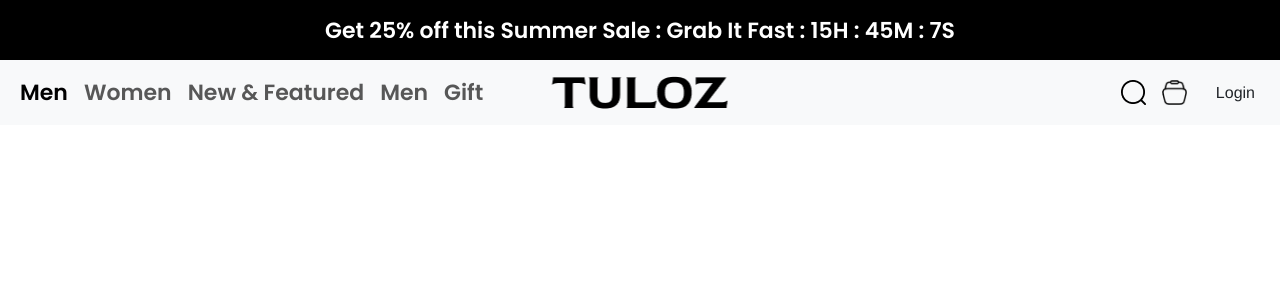
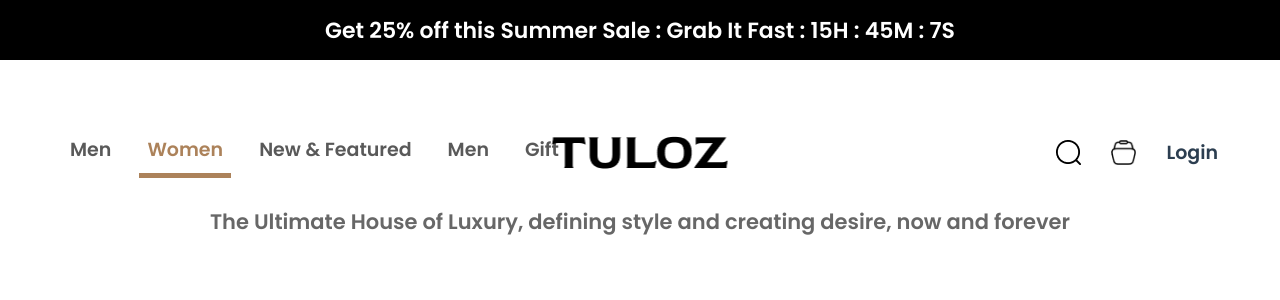
Before and after one commit to cjuxdev/product-listing-app, a Vue app: page / in a window 1280 px wide. Shown: the top 300 px of the page. Built offline with nearby package versions, Linux system fonts and the light colour scheme.

Commit message:
styled the nav and sub-title area

```diff
--- a/src/components/NavBar.vue
+++ b/src/components/NavBar.vue
@@ -1,6 +1,6 @@
 <template>
   <div>
-    <nav class="navbar navbar-expand-lg navbar-light bg-light">
+    <nav class="navbar navbar-expand-lg navbar-light">
       <div
         class="container-fluid d-flex justify-content-between align-items-center"
       >
@@ -20,10 +20,10 @@
         <div class="collapse navbar-collapse" id="navbarNav">
           <ul class="navbar-nav">
             <li class="nav-item">
-              <a class="nav-link active" aria-current="page" href="#">Men</a>
+              <a class="nav-link" aria-current="page" href="#">Men</a>
             </li>
             <li class="nav-item">
-              <a class="nav-link" href="#">Women</a>
+              <a class="nav-link active" href="#">Women</a>
             </li>
             <li class="nav-item">
               <a class="nav-link" href="#">New & Featured</a>
@@ -46,17 +46,23 @@
         </a>
 
         <!-- Right side: Search icon, Cart icon, Login button -->
-        <div class="d-flex align-items-center">
-          <a href="#" class="me-3">
+        <div class="d-flex align-items-center right-section">
+          <a href="#" class="">
             <i class="bi bi-search"></i>
           </a>
-          <a href="#" class="me-3">
+          <a href="#" class="">
             <i class="bi bi-cart"></i>
           </a>
-          <a href="#" class="btn"> Login </a>
+          <a href="#" class="login"> Login </a>
         </div>
       </div>
     </nav>
+  </div>
+  <div class="sub-title">
+    <p>
+      The Ultimate House of Luxury, defining style and creating desire, now and
+      forever
+    </p>
   </div>
 </template>
 
--- a/src/styles/components/navBar.scss
+++ b/src/styles/components/navBar.scss
@@ -1,14 +1,31 @@
+
+
+.navbar{
+    margin-top: 60px;
+    padding-left:50px;
+    padding-right: 50px;
+    background-color: #fff;
+    .navbar-nav{
+        gap: 20px;
+
+        .nav-link{
+            font-family: 'Poppins', sans-serif;
+            font-weight: 600;
+            font-size: 19px;
+            &.active{
+                color: $active-color;
+                border-bottom: 5px solid $active-color;
+            }
+        }
+    }
+
     .brand{
         width: 177px;
         max-height: 64px;
     }
 
-.nav-link{
-    font-family: 'Poppins', sans-serif;
-    font-weight: 600;
-    font-size: 22px;
-}
-
+    .right-section{
+        gap: 30px;
         .bi{
             width: 25px;
             height: 25px;
@@ -22,3 +39,22 @@
         .bi-cart{
             background-image: url('@/assets/img/cart.png');
         }
+        .login{
+            text-decoration: none;
+            font-family: 'Poppins', sans-serif;
+            font-weight: 600;
+            font-size: 19px;
+        }
+
+    }
+}
+
+.sub-title{
+    p{
+        font-family: 'Poppins', sans-serif;
+        font-weight: 600;
+        font-size: 21px;
+        color:$sub-text-color;
+        margin-top: 20px;
+    }
+}
--- a/src/styles/components/saleBar.scss
+++ b/src/styles/components/saleBar.scss
@@ -1,9 +1,8 @@
 .saleBar{
     background: #000;
     width: 100%;
-    height: 20px;
     color: #fff;
-    height: 60px;
+    min-height: 60px;
     display: flex;
     font-size: 22px;
     font-weight: 600;
--- a/src/styles/responsive.scss
+++ b/src/styles/responsive.scss
@@ -1,9 +1,33 @@
 
 /* For Mobile View */
 @media screen and (max-device-width: $breakpoint-sm){
-    .navbar-brand {
-               top:4px;
-            }
+
+    .saleBar{
+        font-size: 19px;
+        .container{
+            padding: 6px;
+            line-height: 22px;
+        }
+    }
+
+    .navbar{
+        padding-left:5px;
+        padding-right: 5px;
+        margin-top: 20px;
+        .navbar-brand {
+            top:4px;
+         }
+    }
+    .sub-title{
+        p{
+            font-size: 15px;
+        }
+    }
+
+    .login{
+        display: none;
+    }
+
   }
 
 @media screen and (max-device-width: $breakpoint-md) {
--- a/src/styles/variables.scss
+++ b/src/styles/variables.scss
@@ -3,3 +3,6 @@ $breakpoint-sm: 768px;   // Tablets
 $breakpoint-md: 1024px;  // Small desktops
 $breakpoint-lg: 1200px;  // Large desktops
 $breakpoint-xl: 1440px;  // Extra-large desktops
+
+$active-color:#AC825A;
+$sub-text-color:#676767;
```
Lines whose indentation alone changed are shown as unchanged.
